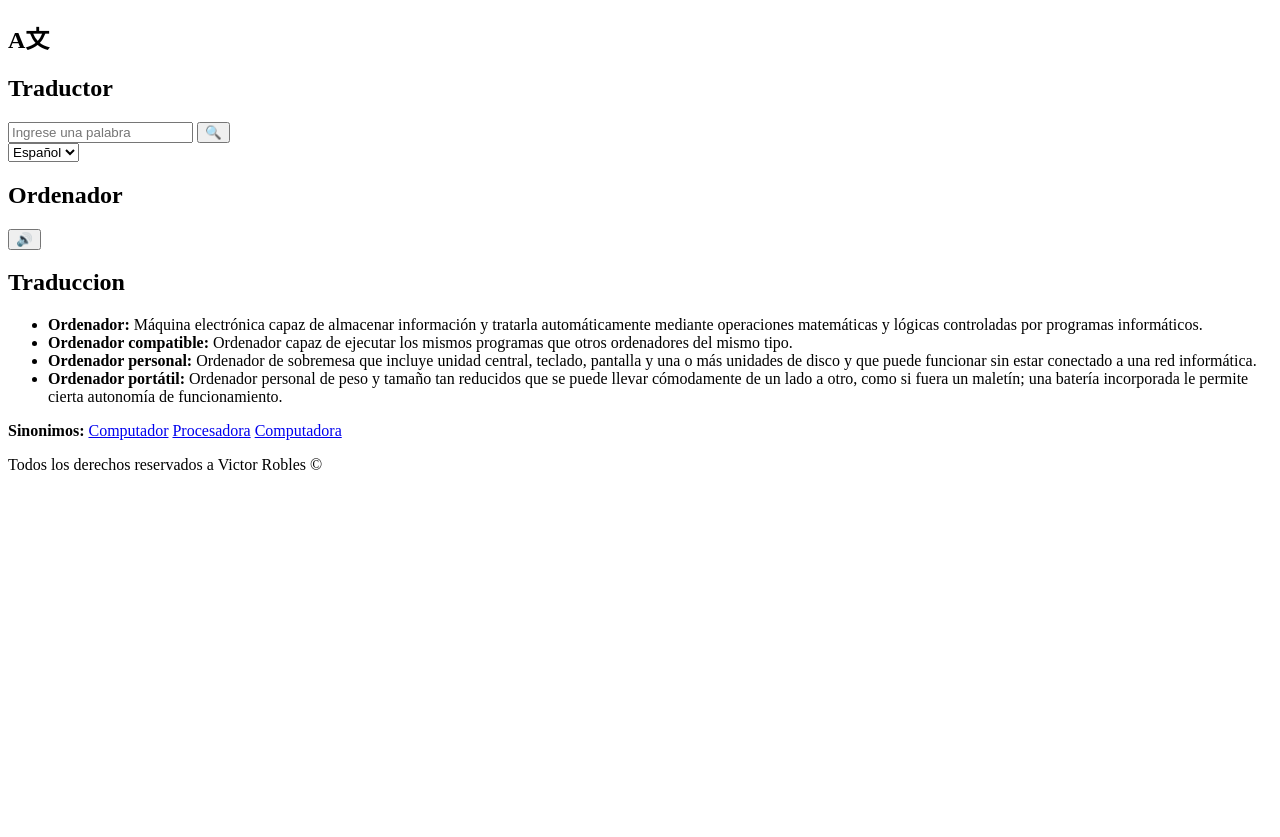
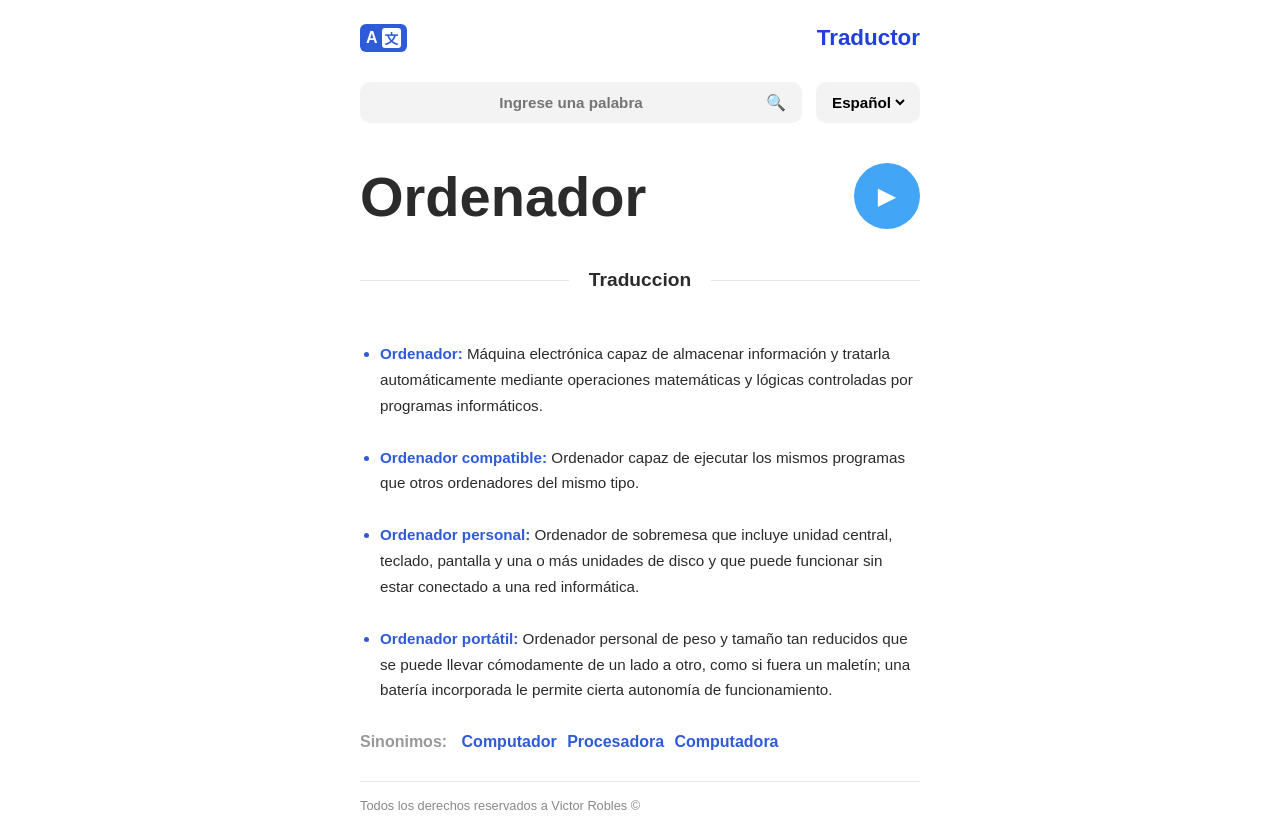
Before and after one commit to MateoDavid3/Taller2_Masaquiza_Saguano, a plain HTML site: page index.html in a window 1280 px wide. Before the commit the page ends 800 px from the top, so only its background shows below. Drawn offline with Linux system fonts and the light colour scheme.

Commit message:
Desarrollo de estilos CSS

```diff
--- a/estilos.css
+++ b/estilos.css
@@ -0,0 +1,153 @@
+*{
+    margin:0;
+    padding:0;
+    box-sizing:border-box
+}
+body{
+    font-family:Arial,helvetica,sans-serif;
+    color: #2b2b2b;
+    max-width:600px;
+    margin:0 auto;
+    padding:24px 20px;
+}
+.encabezado{
+    display:flex;
+    justify-content:space-between;
+    align-items:center;
+    margin-bottom:30px;
+}
+.logo h2 {
+  display: flex;
+  align-items: center;
+  gap: 4px;
+  background-color: #2f5bd8;
+  color: white;
+  font-size: 1rem;
+  padding: 4px 6px;
+  border-radius: 6px;
+}
+.china {
+  background-color: white;
+  color: #2f5bd8;
+  padding: 0 3px;
+  border-radius: 3px;
+  font-size: 0.85rem;
+}
+.titulo h2{
+    color: #1f3fe0;
+    font-size: 1.4rem;
+}
+.navegacion{
+    display:flex;
+    gap:14px;
+    margin-bottom:40px;
+}
+.buscador{
+    flex:1;
+    display:flex;
+    align-items:center;
+    background-color:#f3f3f3;
+    border-radius:10px;
+    padding:0 16px;
+}
+.palabra{
+    flex:1;
+    border:none;
+    background-color:transparent;
+    outline:none;
+    text-align:center;
+    font-size:0.95rem;
+    font-weight:bold;
+    padding:12px 0;
+}
+.buscar{
+    border:none;
+    background: transparent;
+    cursor: pointer;
+    font-size:1rem;
+}
+.selecionar_idioma{
+  background-color: #f3f3f3;
+  border-radius:10px;
+  padding:0 12px;
+  display:flex;
+  align-items:center;
+}
+.Idiomas{
+    border:none;
+    background-color:transparent;
+    outline:none;
+    font-size:0.95rem;
+    font-weight:bold;
+    cursor:pointer;
+}
+.seccion_palabra{
+    display:flex;
+    justify-content:space-between;
+    align-items:center;
+    margin-bottom:40px;
+}
+.Palabra_principal{
+ font-size:3.5rem;
+}
+.Reproducir{
+    width:66px;
+    height:66px;
+    border:none;
+    border-radius:50%;
+    background-color:#42a5f5;
+    color:white;
+    font-size:1.5rem;
+    cursor: pointer;
+}
+.titulo_traduccion{
+    display:flex;
+    align-items: center;
+    gap:20px;
+    font-size:1.2rem;
+    margin-bottom: 50px;
+}
+.titulo_traduccion::before,
+.titulo_traduccion::after {
+  content: "";
+  flex: 1;
+  height: 1px;
+  background-color: #e5e5e5;
+}
+.Lista_traducciones{
+    padding-left: 20px;
+    margin-bottom: 30px;
+}
+.traduccion{
+    line-height: 1.7;
+    font-size: 0.95rem;
+    margin-bottom: 26px;
+}
+.traduccion::marker {
+  color: #2f5bd8;
+}
+.traduccion strong {
+  color: #2f5bd8;
+}
+.Titulo_sinonimos strong{
+    color:#999;
+    margin-right: 10px;
+}
+.sinonimo{
+     color: #2f5bd8;
+     font-weight: bold;
+     text-decoration: none;
+     margin-right: 6px;
+}
+.sinonimo:hover {
+  text-decoration: underline;
+}
+.Pie-pagina{
+    margin-top: 30px;
+    padding-top: 16px;
+    border-top:  1px solid #e5e5e5;
+}
+.Derechos{
+    font-size:0.8rem;
+    color: #888;
+}
--- a/index.html
+++ b/index.html
@@ -9,7 +9,7 @@
   <body>
     <header class="encabezado">
       <div class="logo">
-        <h2>A文</h2>
+        <h2>A<spam class="china">文</spam></h2>
       </div>
       <div class="titulo">
         <h2>Traductor</h2>
@@ -35,8 +35,8 @@
     </nav>
     <main class="contenido">
         <section class="seccion_palabra">
-          <h1 class="Palabra principal">Ordenador</h1>
-          <button class="Reproducir" type="button">&#128266</button>
+          <h1 class="Palabra_principal">Ordenador</h1>
+          <button class="Reproducir" type="button">&#9654</button>
         </section>
         <section class="seccion_traduccion">
           <h2 class="titulo_traduccion">Traduccion</h2>
```
